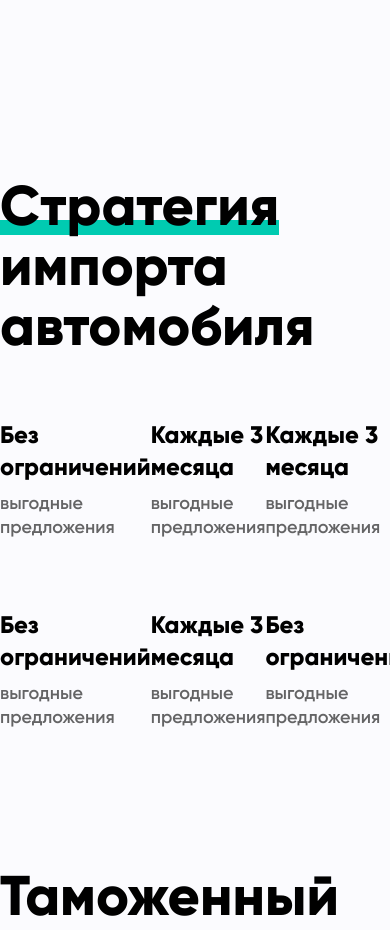
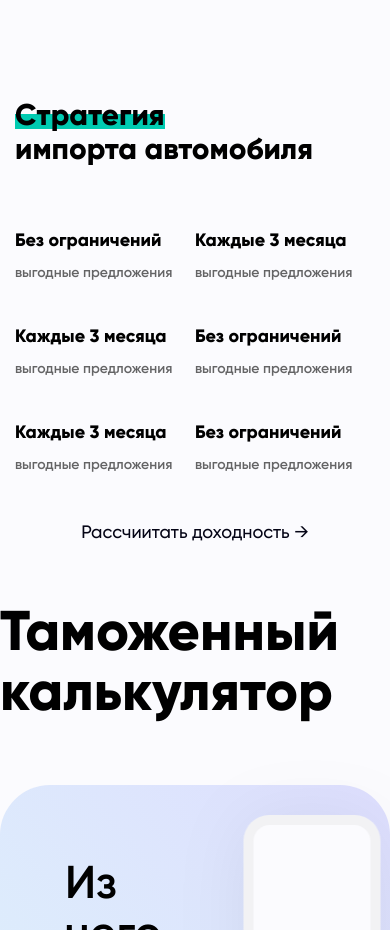
Before and after one commit to prix-group/prix_market, a Next.js app: page / in a window 390 px wide. Shown: the part 3696-4626 px from the top of the page. Built offline with nearby package versions, Linux system fonts and the light colour scheme.

Commit message:
feature: strategy section responsive

```diff
--- a/src/components/JorneyMap/index.tsx
+++ b/src/components/JorneyMap/index.tsx
@@ -1,7 +1,5 @@
 import styles from './styles.module.scss';
 import { FC } from 'react';
-import carpic from '@public/images/car-white-svgrepo-com.svg';
-import loopa from '@public/images/search-svgrepo-com.svg';
 
 interface IAdvantage {
   order: number;
--- a/src/components/Strategy/index.tsx
+++ b/src/components/Strategy/index.tsx
@@ -2,12 +2,13 @@ import { FC } from 'react';
 import styles from './styles.module.scss';
 import cn from 'classnames';
 import { FadeInAnimation } from '@components/shared/FadeInAnimation';
+import Link from "next/link";
 
 export const Strategy: FC = () => {
   return (
     <section className={styles['strategy']}>
       <FadeInAnimation>
-        <div className="wrapper">
+        <div className={cn(styles['strategy__wrapper'], 'wrapper')}>
           <h2 className={styles['strategy__title']}>
             <span
               className={cn(
@@ -78,6 +79,9 @@ export const Strategy: FC = () => {
               </span>
             </li>
           </ul>
+          <Link href={'#'} className={styles['strategy__link']}>
+            Рассчиитать доходность &#8594;
+          </Link>
         </div>
       </FadeInAnimation>
     </section>
--- a/src/components/Strategy/styles.module.scss
+++ b/src/components/Strategy/styles.module.scss
@@ -1,6 +1,8 @@
 @import "src/styles/mixins";
+@import "../../styles/colors";
 
 .strategy {
+    width: 100%;
     margin: 140px auto;
 
     &__title {
@@ -12,7 +14,7 @@
     &__info {
         display: grid;
         grid-template-columns: 3fr 3fr 2fr;
-        grid-template-rows: repeat(2, 1fr);
+        //grid-template-rows: repeat(2, 1fr);
         row-gap: 70px;
 
         justify-content: space-between;
@@ -40,4 +42,58 @@
             }
         }
     }
+
+    &__link {
+        display: none;
+    }
 }
+
+@media screen and (max-width: 420px) {
+    .strategy {
+        padding: 0 15px;
+        margin: 60px 0;
+        box-sizing: border-box;
+
+        &__wrapper {
+            width: 100%;
+        }
+
+        &__title {
+            font-size: 30px;
+            line-height: 34px;
+        }
+
+        &__info {
+            grid-template-columns: repeat(2, 1fr);
+            row-gap: 40px;
+
+            &-item {
+                &-title {
+                    font-size: 18px;
+                    font-weight: 600;
+                    line-height: 26px;
+                }
+
+                &-subtitle {
+                    font-size: 14px;
+                    line-height: 22px;
+                }
+            }
+        }
+
+        &__link {
+            display: block;
+
+            max-width: 300px;
+
+            margin: 45px auto 0;
+
+            text-align: center;
+            text-decoration: none;
+            color: $text-color-primary;
+            font-weight: 400;
+            font-size: 18px;
+            line-height: 24px;
+        }
+    }
+}
```
